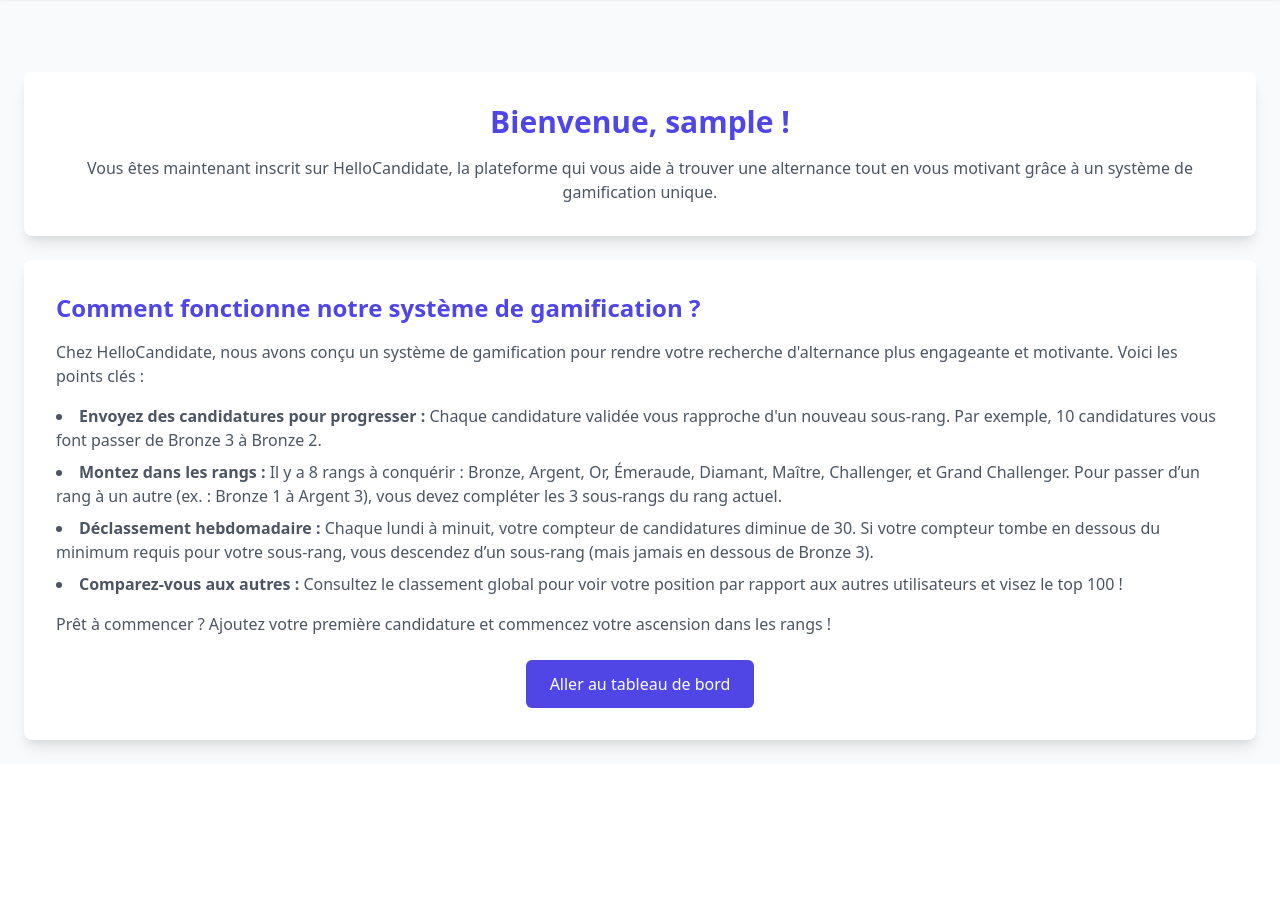
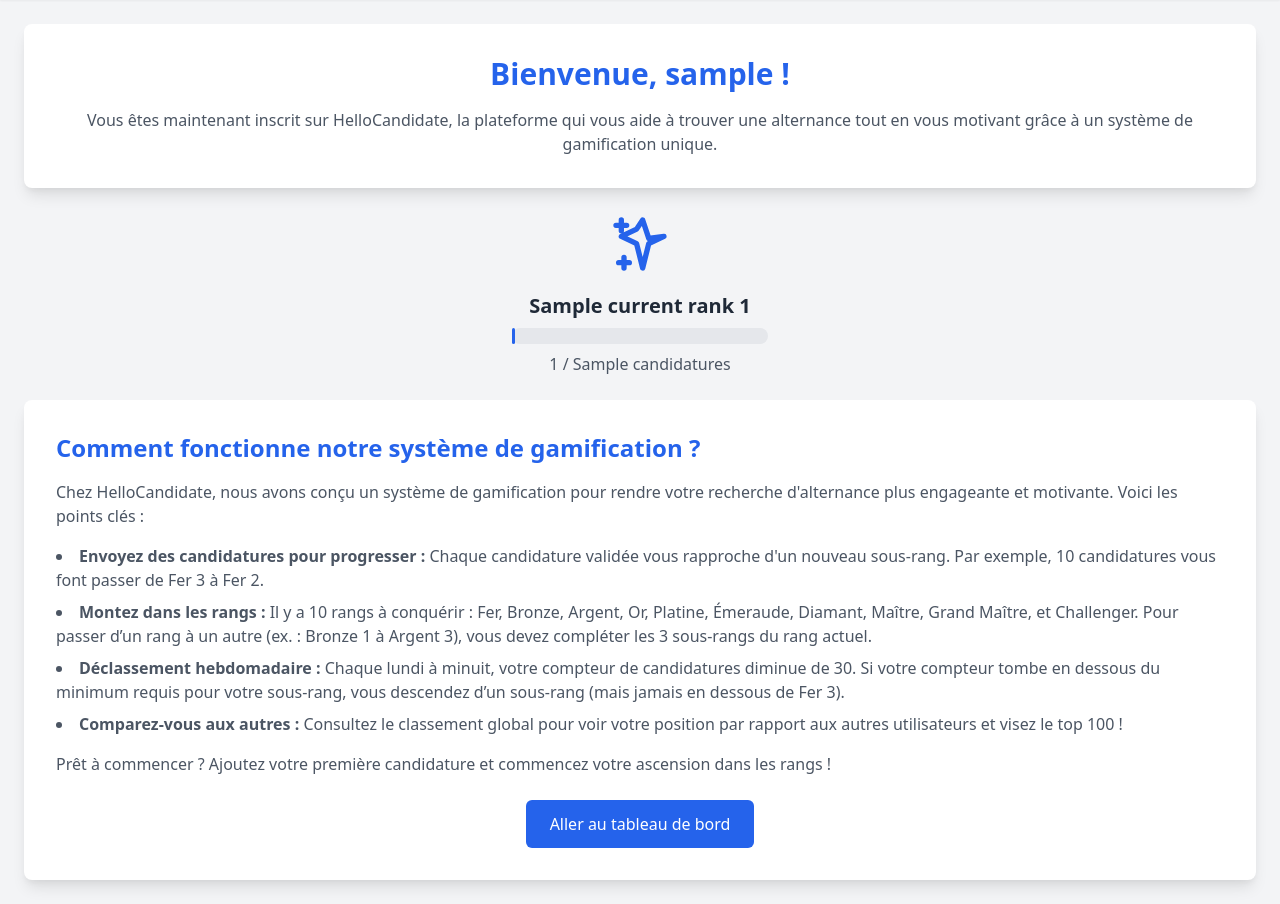
Before and after one commit to Maxence-villet/HelloCandidate, a PHP site: template views/welcome.php in a window 1280 px wide. Shown: the part 64-968 px from the top of the page. Before the commit the page ends 816 px from the top, so only its background shows below. Run offline with PHP 8.4, Linux system fonts and the light colour scheme; the visitor is signed in with stand-in values (Sample User, id 1); the template is opened without the code that fills it: most values are stand-ins (such as "Sample title", 1, 10 or a date in 2020); some libraries are stand-ins or nearby versions.

Commit message:
add ranking level on welcome page

```diff
--- a/index.php
+++ b/index.php
@@ -41,6 +41,11 @@ switch ($request) {
         $controller->listNotifications();
         break;
 
+    case '/logout':
+        require __DIR__ . '/controllers/AuthController.php';
+        $controller = new AuthController();
+        $controller->logout();
+        break;
     default:
         http_response_code(404);
         echo "Page non trouvée";
--- a/routes/welcome.php
+++ b/routes/welcome.php
@@ -7,5 +7,7 @@ if (!isset($_SESSION['user_id'])) {
     exit;
 }
 
-// Inclure la vue de bienvenue
-include __DIR__ . '/../views/welcome.php';
+require_once __DIR__ . '/../controllers/WelcomeController.php';
+
+$welcomeController = new WelcomeController();
+$welcomeController->showWelcomePage();
--- a/views/welcome.php
+++ b/views/welcome.php
@@ -1,10 +1,18 @@
-
-<?php require 'layout.php'; ?>
+<!DOCTYPE html>
+<html lang="fr">
+<head>
+    <meta charset="UTF-8">
+    <meta name="viewport" content="width=device-width, initial-scale=1.0">
+    <title>Bienvenue - HelloCandidate</title>
+    <link href="https://cdn.jsdelivr.net/npm/tailwindcss@2.2.19/dist/tailwind.min.css" rel="stylesheet">
+</head>
+<body class="bg-gray-100 min-h-screen">
+    <?php include __DIR__ . '/../utils/header.php'; ?>
 
     <div class="container mx-auto p-6">
         <!-- Message de bienvenue -->
         <div class="bg-white rounded-lg shadow-lg p-8 mb-6">
-            <h1 class="text-3xl font-bold text-center text-indigo-600 mb-4">
+            <h1 class="text-3xl font-bold text-center text-blue-600 mb-4">
                 Bienvenue, <?php echo htmlspecialchars($_SESSION['username']); ?> !
             </h1>
             <p class="text-center text-gray-600">
@@ -12,23 +20,56 @@
             </p>
         </div>
 
+        <!-- Section de progression (centrée) -->
+        <div class="flex justify-center items-center mb-6">
+            <div class="text-center">
+                <!-- Image du rang (placeholder) -->
+                <div class="mb-4">
+                    <svg class="mx-auto h-16 w-16 text-blue-600" fill="none" viewBox="0 0 24 24" stroke="currentColor">
+                        <path stroke-linecap="round" stroke-linejoin="round" stroke-width="2" d="M5 3v4M3 5h4M6 17v4m-2-2h4m5-16l2.286 6.857L21 9.143l-5.714 2.714L13 21l-2.286-9.143L5 9.143l5.714-2.714L13 3z" />
+                    </svg>
+                </div>
+
+                <!-- Informations du rang -->
+                <h3 class="text-xl font-semibold text-gray-800 mb-2">
+                    <?php echo htmlspecialchars($currentRank['rank_name'] . ' ' . $currentRank['sub_rank']); ?>
+                </h3>
+
+                <!-- Barre de progression -->
+                <div class="w-64 bg-gray-200 rounded-full h-4 mb-2">
+                    <div class="bg-blue-600 h-4 rounded-full" style="width: <?php echo $progressPercentage; ?>%;" role="progressbar" aria-valuenow="<?php echo $progressPercentage; ?>" aria-valuemin="0" aria-valuemax="100"></div>
+                </div>
+
+                <!-- Nombre de candidatures -->
+                <p class="text-gray-600">
+                    <?php
+                    if ($nextMinApplications) {
+                        echo "$candidatureCount / $nextMinApplications candidatures";
+                    } else {
+                        echo "$candidatureCount candidatures (maximum atteint)";
+                    }
+                    ?>
+                </p>
+            </div>
+        </div>
+
         <!-- Explication du système de gamification -->
         <div class="bg-white rounded-lg shadow-lg p-8">
-            <h2 class="text-2xl font-semibold text-indigo-600 mb-4">Comment fonctionne notre système de gamification ?</h2>
+            <h2 class="text-2xl font-semibold text-blue-600 mb-4">Comment fonctionne notre système de gamification ?</h2>
             <p class="text-gray-600 mb-4">
                 Chez HelloCandidate, nous avons conçu un système de gamification pour rendre votre recherche d'alternance plus engageante et motivante. Voici les points clés :
             </p>
             <ul class="list-disc list-inside space-y-2 text-gray-600">
-                <li><strong>Envoyez des candidatures pour progresser :</strong> Chaque candidature validée vous rapproche d'un nouveau sous-rang. Par exemple, 10 candidatures vous font passer de Bronze 3 à Bronze 2.</li>
-                <li><strong>Montez dans les rangs :</strong> Il y a 8 rangs à conquérir : Bronze, Argent, Or, Émeraude, Diamant, Maître, Challenger, et Grand Challenger. Pour passer d’un rang à un autre (ex. : Bronze 1 à Argent 3), vous devez compléter les 3 sous-rangs du rang actuel.</li>
-                <li><strong>Déclassement hebdomadaire :</strong> Chaque lundi à minuit, votre compteur de candidatures diminue de 30. Si votre compteur tombe en dessous du minimum requis pour votre sous-rang, vous descendez d’un sous-rang (mais jamais en dessous de Bronze 3).</li>
+                <li><strong>Envoyez des candidatures pour progresser :</strong> Chaque candidature validée vous rapproche d'un nouveau sous-rang. Par exemple, 10 candidatures vous font passer de Fer 3 à Fer 2.</li>
+                <li><strong>Montez dans les rangs :</strong> Il y a 10 rangs à conquérir : Fer, Bronze, Argent, Or, Platine, Émeraude, Diamant, Maître, Grand Maître, et Challenger. Pour passer d’un rang à un autre (ex. : Bronze 1 à Argent 3), vous devez compléter les 3 sous-rangs du rang actuel.</li>
+                <li><strong>Déclassement hebdomadaire :</strong> Chaque lundi à minuit, votre compteur de candidatures diminue de 30. Si votre compteur tombe en dessous du minimum requis pour votre sous-rang, vous descendez d’un sous-rang (mais jamais en dessous de Fer 3).</li>
                 <li><strong>Comparez-vous aux autres :</strong> Consultez le classement global pour voir votre position par rapport aux autres utilisateurs et visez le top 100 !</li>
             </ul>
             <p class="text-gray-600 mt-4">
                 Prêt à commencer ? Ajoutez votre première candidature et commencez votre ascension dans les rangs !
             </p>
             <div class="text-center mt-6">
-                <a href="/dashboard" class="inline-block bg-indigo-600 text-white px-6 py-3 rounded-md hover:bg-indigo-700">
+                <a href="/dashboard" class="inline-block bg-blue-600 text-white px-6 py-3 rounded-md hover:bg-blue-700">
                     Aller au tableau de bord
                 </a>
             </div>
```
Also changed, not shown: controllers/WelcomeController.php (added, +92 -0 lines).
